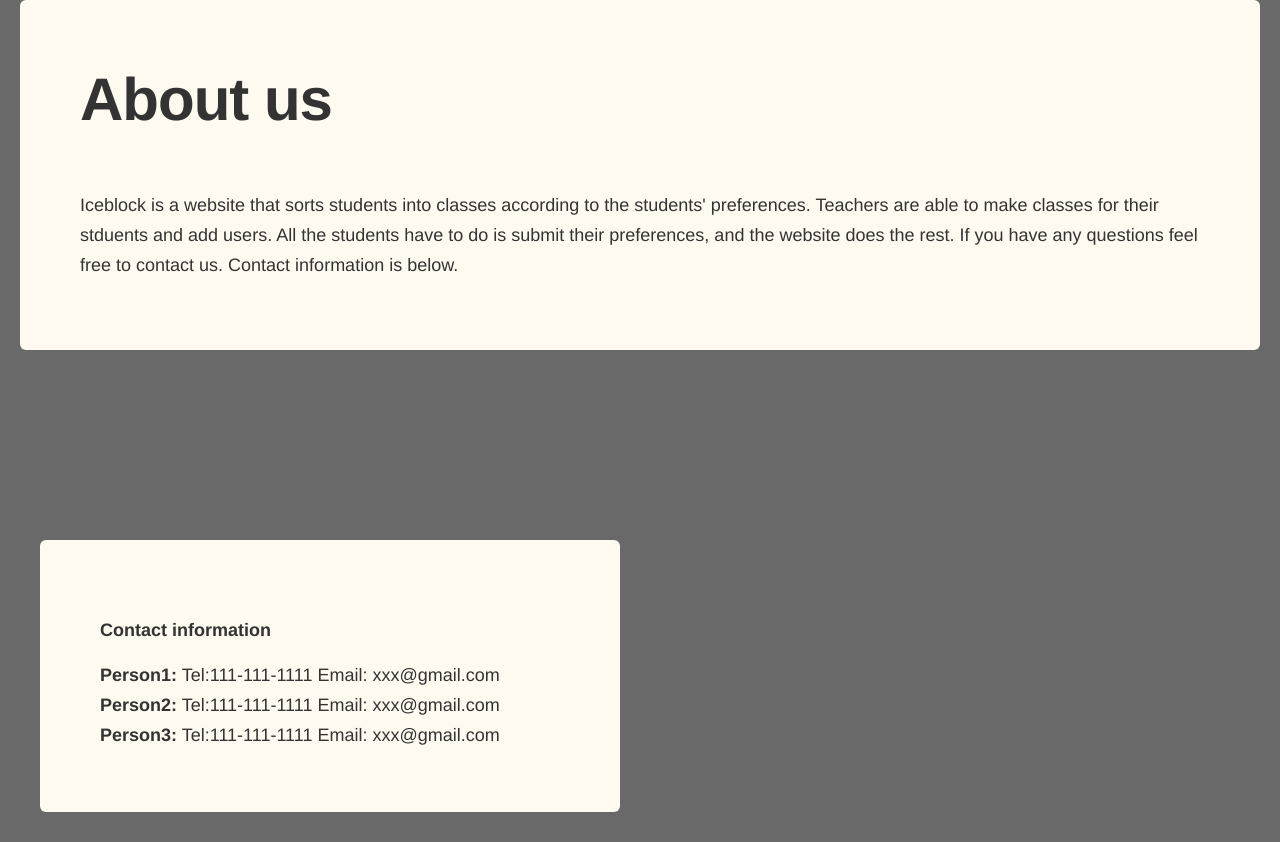
After one commit to jkaashoek/Iceblock, a Django app: template templates/aboutus.html in a window 1280 px wide. The commit adds this page. Run offline with Django 3.2, Linux system fonts and the light colour scheme; the template is opened without the code that fills it, so the values that code supplies are empty; some libraries are stand-ins or nearby versions.

Commit message:
Add about us. Fix add users. Fix submitting preferences

```diff
--- a/static/style.css
+++ b/static/style.css
@@ -4,9 +4,8 @@ div.login {
     text-align: center;
 }
 .login h1 {
-    font-size: 200%;
+    font-size: 150%;
     color: black;
-    font-family: "Times New Roman", Times, serif;
 }
 .loginbody {
     background: DimGrey
@@ -28,7 +27,8 @@ div.logerrors {
 }
 .teachnav {
     font-size: 150%;
-    background: FloralWhite;
+    background: DimGrey;
+
 }
 .teachtable {
     border: 1px solid white;
@@ -37,3 +37,14 @@ div.logerrors {
 .teachhero{
     background: FloralWhite
 }
+.aboutbody {
+    text-color: white;
+    align: center;
+}
+.contact{
+    text-align: left;
+    padding-bottom: 2px;
+}
+.aboutunit {
+    background: FloralWhite;
+}
--- /dev/null
+++ b/templates/aboutus.html
@@ -0,0 +1,30 @@
+{% extends "base.html" %}
+{% block body %}
+<html> <head>
+<title></title>
+</head>
+<style>
+h2{text-align:left;font-size:100%}
+</style>
+<div class="hero-unit teachhero">
+<h1>About us</h1>
+<br><br>
+<body class="aboutbody">
+<p>Iceblock is a website that sorts students into classes according to
+the students' preferences. Teachers are able to make classes for their
+stduents and add users. All the students have to do is submit their
+preferences, and the website does the rest. If you have any questions
+feel free to contact us. Contact information is below.</p>
+  </div>
+<br><br><br><br><br><br><br><br>
+
+  <div class="hero-unit span6 aboutunit"
+<b><h2>Contact information</h2></b>
+<div class="contact">
+<b>Person1:</b> Tel:111-111-1111 Email: xxx@gmail.com<br>
+<b>Person2:</b> Tel:111-111-1111 Email: xxx@gmail.com<br>
+<b>Person3:</b> Tel:111-111-1111 Email: xxx@gmail.com<br>
+  </div>
+  </div>
+
+{% endblock body %}
```
Also changed, not shown: templates/student.html (+6 -2 lines), templates/teacher.html (+24 -9 lines), views.py (+11 -1 lines).
